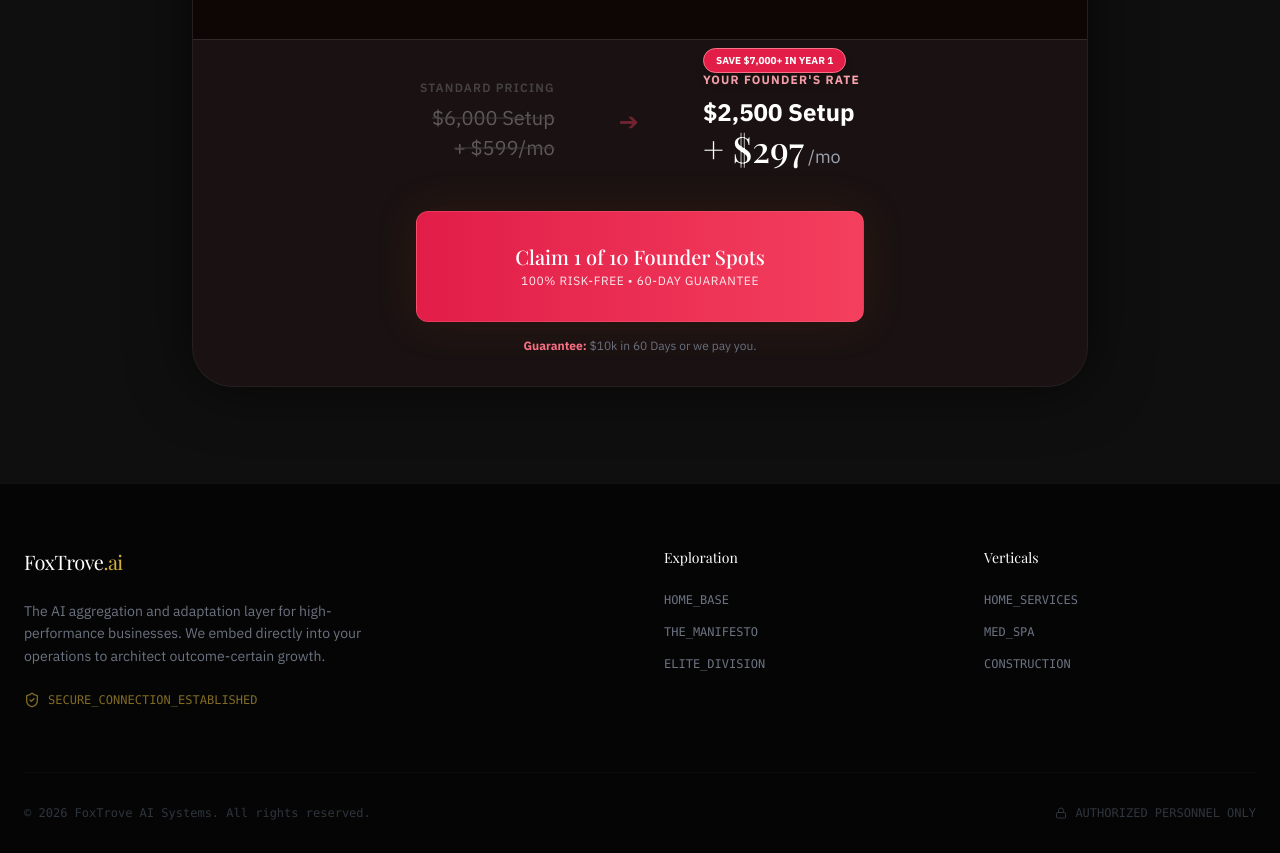
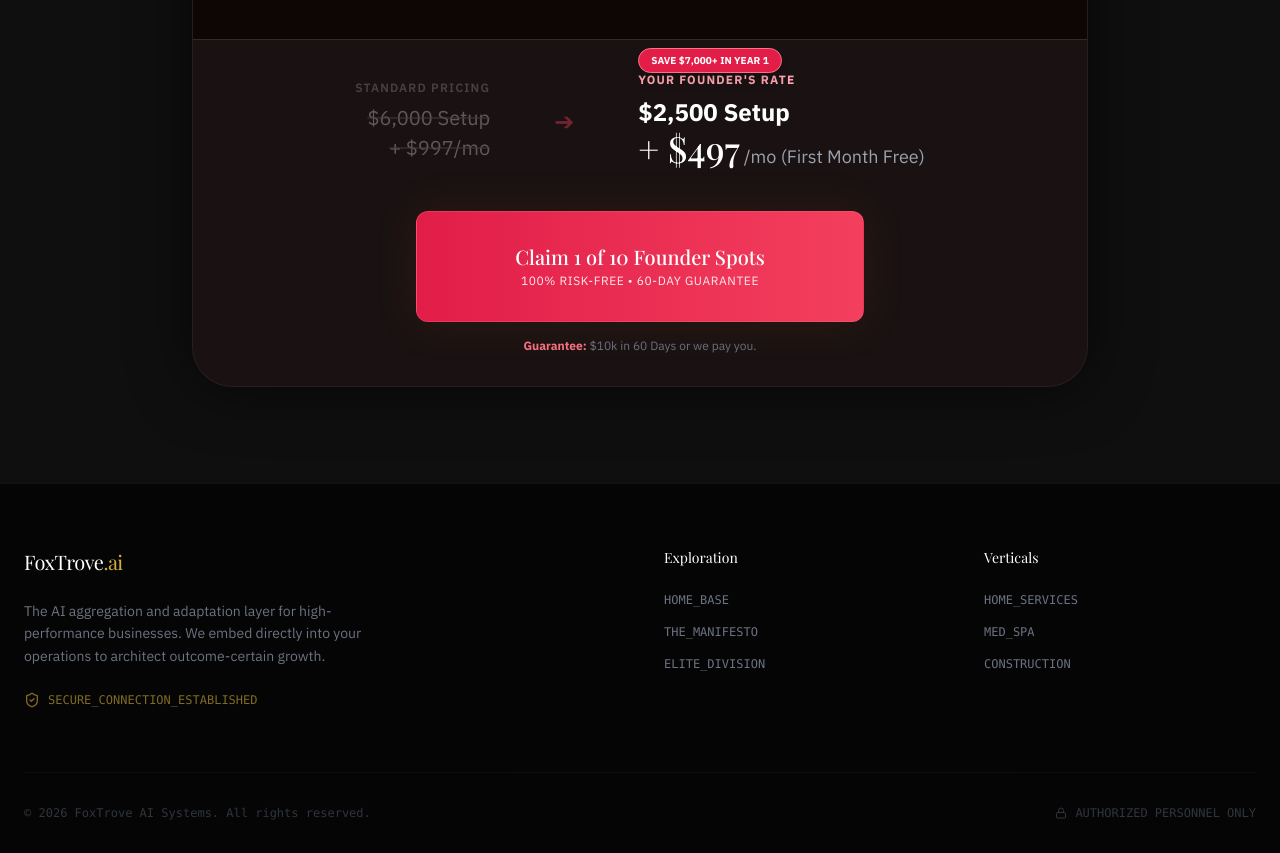
Before and after one commit to FoxTrove/FoxTrove-website-v2, a Next.js app: page /med-spa in a window 1280 px wide. Shown: the part 5220-6073 px from the top of the page. Built offline with nearby package versions, Linux system fonts and the light colour scheme; no server answers; a web font is replaced by a local one.

Commit message:
feat: update pricing to include trials and med-spa increase

```diff
--- a/src/app/home-services/page.tsx
+++ b/src/app/home-services/page.tsx
@@ -442,7 +442,7 @@
                      {/* Cost & Scarcity */}
                  <div className="flex flex-col gap-3 mb-10 items-center justify-center p-6 bg-white/5 rounded-xl border border-white/10 max-w-lg mx-auto w-full backdrop-blur-sm">
                      <div className="text-sm text-blue-300 font-semibold uppercase tracking-wider">Investment</div>
-                     <span className="text-5xl font-bold text-white tracking-tight">$2,500 <span className="text-xl font-normal text-gray-400">+ $297/mo</span></span>
+                     <span className="text-5xl font-bold text-white tracking-tight">$2,500 <span className="text-xl font-normal text-gray-400">+ $297/mo (First Month Free)</span></span>
 
                      {/* Scarcity Progress Bar */}
                      <div className="w-full max-w-[260px] mt-4">
@@ -462,7 +462,7 @@
                      </div>
                  </div>
 
-                 <Button onClick={() => window.location.href = 'https://buy.stripe.com/test_9B64gBff57C8fYu0aJ0Ba01'} size="lg" className="w-full md:w-auto bg-blue-600 hover:bg-blue-500 text-white font-bold text-xl px-16 py-8 h-auto uppercase shadow-xl hover:shadow-blue-500/20 hover:-translate-y-1 transition-all rounded-xl relative overflow-hidden group">
+                 <Button onClick={() => window.location.href = 'https://buy.stripe.com/test_00wdRb1of09GaEacXv0Ba03'} size="lg" className="w-full md:w-auto bg-blue-600 hover:bg-blue-500 text-white font-bold text-xl px-16 py-8 h-auto uppercase shadow-xl hover:shadow-blue-500/20 hover:-translate-y-1 transition-all rounded-xl relative overflow-hidden group">
                      <span className="relative z-10">Claim Offer</span>
                      <div className="absolute inset-0 bg-white/20 translate-y-full group-hover:translate-y-0 transition-transform duration-300"></div>
                  </Button>
--- a/src/app/med-spa/page.tsx
+++ b/src/app/med-spa/page.tsx
@@ -275,7 +275,7 @@
       <Section id="offer" className="py-32 bg-[#0F0F10] border-t border-white/5 relative overflow-hidden">
          <div className="absolute top-0 left-1/2 -translate-x-1/2 w-[800px] h-[300px] bg-rose-500/5 rounded-full blur-[100px] pointer-events-none"></div>
         <div className="max-w-5xl mx-auto relative z-10">
-             <OfferStack onClaim={() => window.location.href = 'https://buy.stripe.com/test_7sYaEZgj97C84fM1eN0Ba02'} />
+             <OfferStack onClaim={() => window.location.href = 'https://buy.stripe.com/test_6oU6oJ5Ev9KgcMi9Lj0Ba04'} />
         </div>
       </Section>
     </main>
--- a/src/components/med-spa/OfferStack.tsx
+++ b/src/components/med-spa/OfferStack.tsx
@@ -124,7 +124,7 @@
                              <div className="text-gray-500 text-xs uppercase tracking-widest mb-2 font-semibold">Standard Pricing</div>
                              <div className="flex flex-col items-center md:items-end gap-0.5">
                                 <div className="text-xl text-gray-400 line-through decoration-rose-500/50 decoration-2">$6,000 Setup</div>
-                                <div className="text-xl text-gray-400 line-through decoration-rose-500/50 decoration-2">+ $599/mo</div>
+                                <div className="text-xl text-gray-400 line-through decoration-rose-500/50 decoration-2">+ $997/mo</div>
                              </div>
                         </div>
 
@@ -142,7 +142,7 @@
                              <div className="flex flex-col items-center md:items-start">
                                 <div className="text-2xl font-bold text-white">$2,500 Setup</div>
                                 <div className="text-4xl font-serif text-white font-medium flex items-baseline gap-1">
-                                    + $297<span className="text-lg text-gray-400 font-sans font-normal">/mo</span>
+                                    + $497<span className="text-lg text-gray-400 font-sans font-normal">/mo (First Month Free)</span>
                                 </div>
                              </div>
                         </div>
```
Also changed, not shown: scripts/create_stripe_checkout.js (+9 -6 lines).
